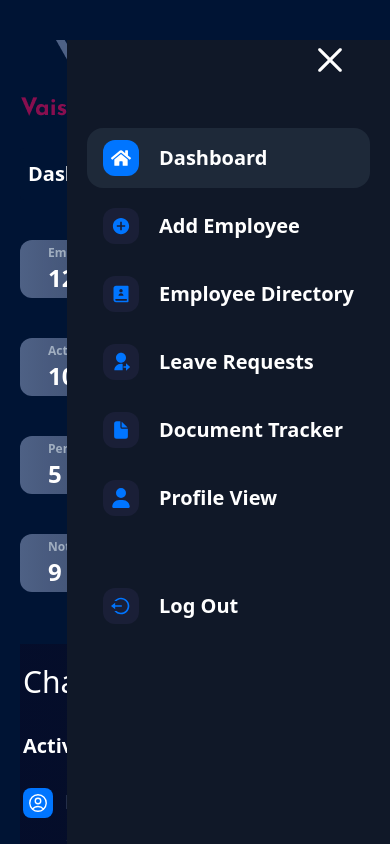
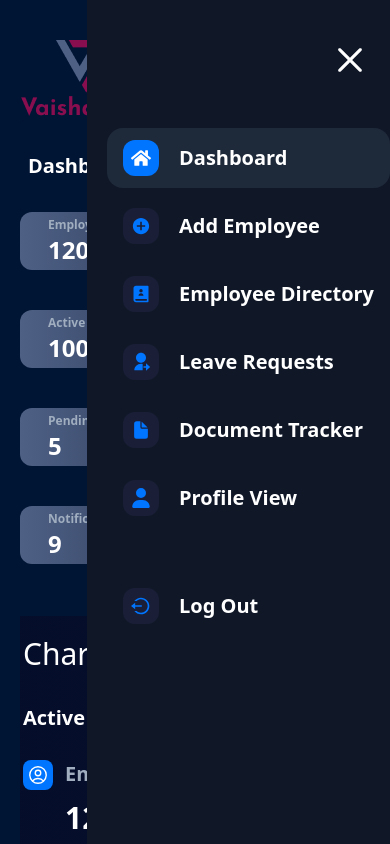
Before and after one commit to ankitWork2001/management, a React (Vite) app: page /admin in a window 390 px wide. Both pictures are taken after a click on the icon 350 px from the left and 60 px from the top of the page. Built offline with nearby package versions, Linux system fonts and the light colour scheme; grey boxes are pictures that could not be loaded.

Commit message:
changes in adminSidebar,Navbar,EmployeeSidebar and adminDashoard

```diff
--- a/src/component/adminComponent/AdminSidebar.jsx
+++ b/src/component/adminComponent/AdminSidebar.jsx
@@ -27,7 +27,7 @@ function AdminSidebar() {
     else setValue('');
   }, [location])
   return (
-    <div className='flex md:flex-col gap-10 mb-7 justify-between md:justify-center md:items-center'>
+    <div className='flex md:flex-col gap-10 justify-between md:justify-center md:items-center'>
       <div className=''>
         <img src={logo} alt="Logo" />
       </div>
@@ -112,7 +112,7 @@ function AdminSidebar() {
 
       {/* Small screen */}
 
-      <div className='relative bg-black'>
+      <div className='relative '>
         <div className='flex justify-end '>
           <IoMenu onClick={() => setSidebarOpen(true)} className={` ${sidebaropen ? 'hidden' : "block"} w-10 h-10 md:hidden block`} />
         </div>
@@ -123,8 +123,8 @@ function AdminSidebar() {
               <motion.div initial={{ x: '100%' }}
                 animate={{ x: 0 }}
                 exit={{ x: '100%' }}
-                transition={{ duration: 0.2, ease: 'easeInOut' }} className={` z-50 px-5 flex md:hidden bg-gray-900 fixed right-0 h-full  flex-col gap-2`}>
-                <div className='flex justify-end mr-5 mb-10'>
+                transition={{ duration: 0.2, ease: 'easeInOut' }} className={` z-50 pl-5 flex md:hidden bg-gray-900 fixed top-0 right-0 h-full  flex-col gap-2`}>
+                <div className='flex justify-end pt-10 mr-5 mb-10'>
                   <RxCross2 onClick={() => setSidebarOpen(false)} className={`${sidebaropen ? 'block' : 'hidden'} w-10 h-10`} />
                 </div>
                 <NavLink
--- a/src/component/comman/Navbar.jsx
+++ b/src/component/comman/Navbar.jsx
@@ -11,7 +11,7 @@ function Navbar() {
   const location = useLocation()
   const navHeading = location.pathname.split('/').filter(str => {if(str != '' && str != 'admin' && str != 'employee') return str}).toString().replace('_',' ').split(' ').map(word => word.charAt(0).toUpperCase() + word.slice(1)).join(' ')
   return (
-    <div className='sticky top-0 bg-[#001434]  py-3 px-2 rounded'>
+    <div className='sticky -top-1 bg-[#001434]  py-3 px-2 rounded'>
      {/* For Large Screen */}
     <div className='md:flex hidden justify-between items-center h-16'>
       <h2 className='text-2xl font-bold'>{navHeading ? navHeading : 'Dashboard'}</h2>
@@ -29,7 +29,7 @@ function Navbar() {
     </div>
 
     {/* For Small Screen */}
-    <div className='flex md:hidden justify-between items-center'>
+    <div className='flex md:hidden justify-between items-center py-5'>
       <h2 className={`${search ? 'hidden' : 'block'} font-semibold text-xl`}>{navHeading ? navHeading : 'Dashboard'}</h2>
       <div className={`${search ? 'w-full justify-center' : 'none'} flex gap-2 items-center `}>
         <IoMdSearch onClick={() => setSearch(true)} className={`${search ? 'hidden' : 'block'} text-[#0075FF] w-6 h-6`} />
--- a/src/component/employeeComponent/EmployeeSidebar.jsx
+++ b/src/component/employeeComponent/EmployeeSidebar.jsx
@@ -30,7 +30,7 @@ function EmployeeSidebar() {
   }, [location])
   console.log(value)
   return (
-    <div className='flex md:flex-col gap-10 justify-between md:justify-center md:items-center'>
+    <div className='flex  md:flex-col gap-10 justify-between md:justify-center md:items-center'>
       <div>
         <img src={logo} alt="Logo" />
       </div>
@@ -125,25 +125,26 @@ function EmployeeSidebar() {
       </div>
 
       {/* Small screen */}
-      <div className='relative'>
-
-        <div className='flex justify-end '>
-          <IoMenu onClick={() => setSidebarOpen(true)} className={` ${sidebaropen ? 'hidden' : "block"} w-10 h-10 md:hidden block`} />
-          <RxCross2 onClick={() => setSidebarOpen(false)} className={`${sidebaropen ? 'block' : 'hidden'} w-10 h-10`} />
+      <div className='relative '>
+        <div className='flex justify-end relative '>
+          <IoMenu onClick={() => setSidebarOpen(true)} className={` ${sidebaropen ? 'hidden' : "block"} w-10  h-10 md:hidden block`} />
         </div>
         <AnimatePresence>
           {
             sidebaropen && (
               <motion.div initial={{ x: '100%' }}
-                animate={{ x: 0 }}
-                exit={{ x: '100%' }}
-                transition={{ duration: 0.2, ease: 'easeInOut' }} className={` z-50 flex md:hidden fixed top-32 right-0 h-full  flex-col gap-2`}>
+              animate={{ x: 0 }}
+              exit={{ x: '100%' }}
+              transition={{ duration: 0.2, ease: 'easeInOut' }} className={` z-50 bg-black top-0  flex md:hidden fixed pl-3 right-0 h-full  flex-col gap-2`}>
+                <div className='flex justify-end py-10 pr-5'>
+                <RxCross2 onClick={() => setSidebarOpen(false)} className={`${sidebaropen ? 'block' : 'hidden'} w-10 h-10`} />
+                </div>
                 <NavLink
                   to="/employee"
                   end
                   className={({ isActive }) =>
                     `${isActive ? 'bg-gray-800 rounded-2xl' : 'bg-none'}`
-                  }
+                }
                 >
                   <div className="flex items-center gap-5 px-4 py-3 rounded-2xl">
                     <div className={`${value === 'employee' ? 'bg-[#0075FF]' : 'bg-[#1A1F37]'}  p-2 rounded-xl`}>
--- a/src/pages/Admin/AdminDashboard.jsx
+++ b/src/pages/Admin/AdminDashboard.jsx
@@ -108,7 +108,7 @@ function AdminDashboard() {
     },
   ];
   return (
-    <div className='mt-10'>
+    <div>
       <section className='grid  grid-cols-1 gap-10 md:grid-cols-2 lg:grid-cols-4  lg:pl-0'>
         {
           details.map((data,index) => (
```
